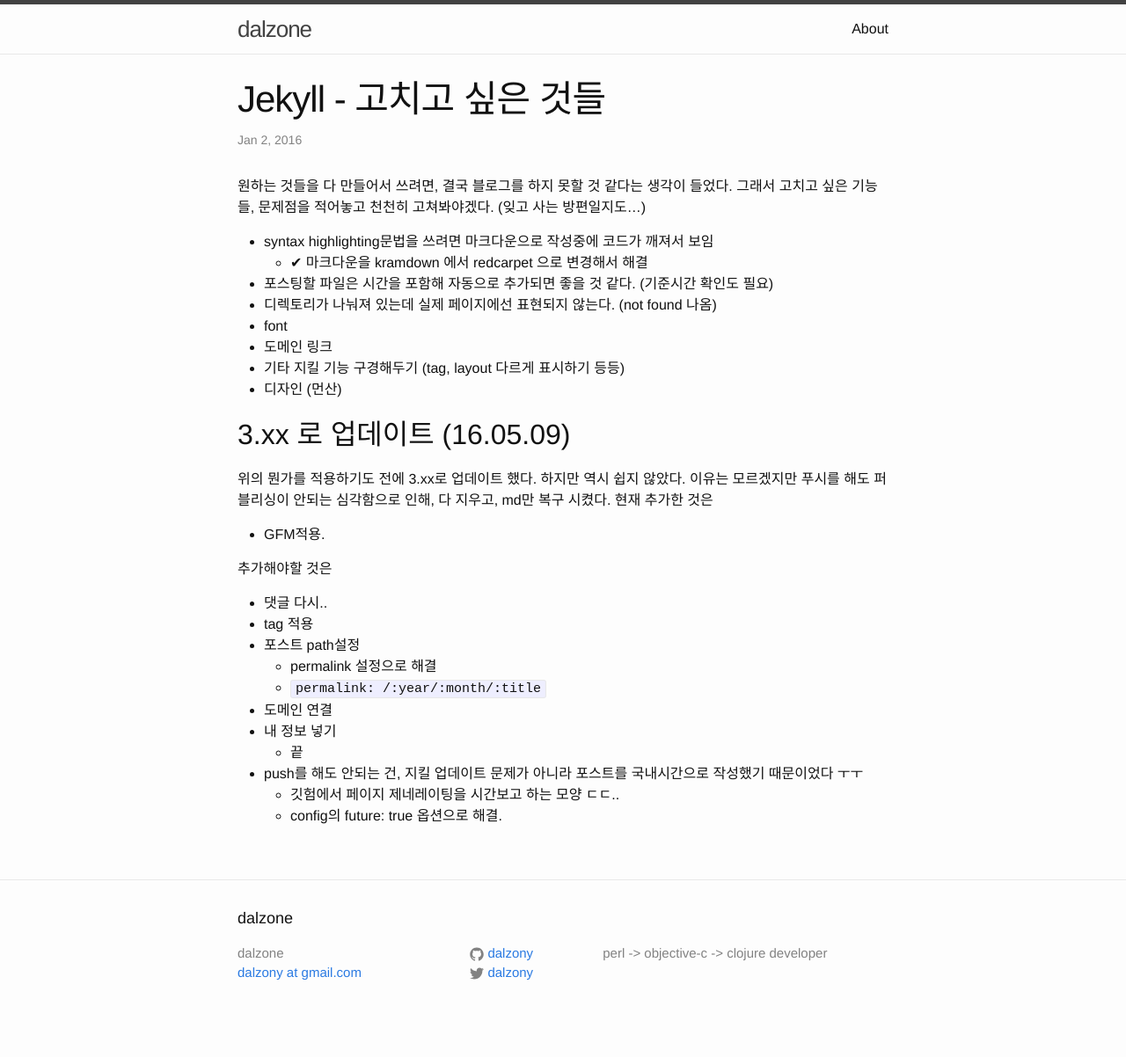
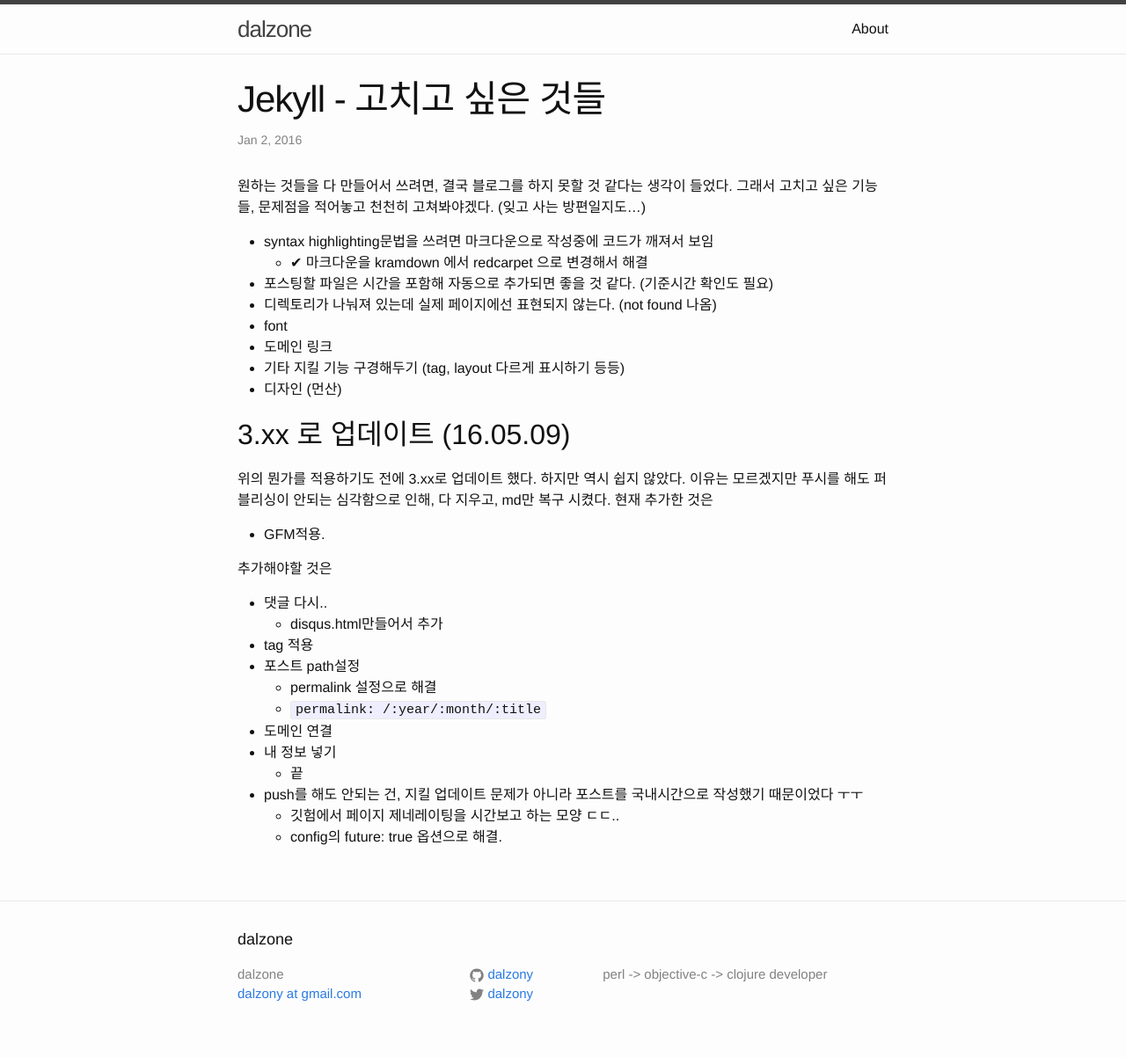
Before and after one commit to dalzony/dalzony.github.io, a Jekyll site: the page built from _posts/2016-01-03-update-to-jekyll.md, in a window 1280 px wide. Shown: the whole page at 88% size. Built offline with Jekyll 4.4.1, drawn with Linux system fonts in a browser that asks for light colours; comment, search, counter and statistics services are not loaded; before the commit the page ends 1178 px from its top, so only the background shows below that.

Commit message:
post 내용 수정

```diff
--- a/_posts/2016-01-03-update-to-jekyll.md
+++ b/_posts/2016-01-03-update-to-jekyll.md
@@ -25,6 +25,7 @@
 추가해야할 것은
 
 - 댓글 다시..
+  - disqus.html만들어서 추가
 - tag 적용
 - 포스트 path설정
   - permalink 설정으로 해결
```
